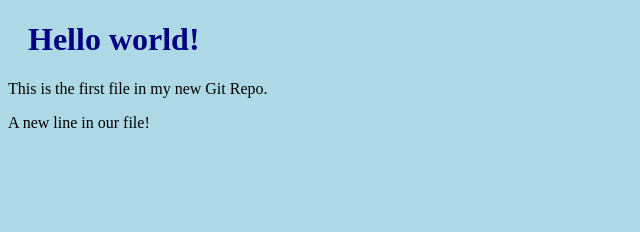
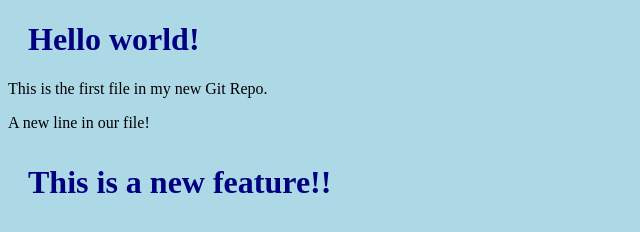
Before and after one commit to sahealamshaikh/LocalRepo, a plain HTML site: page newindex.html in a window 1280 px wide. Shown: the whole page, without its empty margins (0-640 px from the left). Drawn offline with Linux system fonts and the light colour scheme.

Commit message:
new changes

```diff
--- a/newindex.html
+++ b/newindex.html
@@ -9,6 +9,7 @@
 <h1>Hello world!</h1>
 <p>This is the first file in my new Git Repo.</p>
 <p>A new line in our file!</p>
+<h1><p>This is a new feature!!</p></h1>
 
 </body>
 </html>
```
